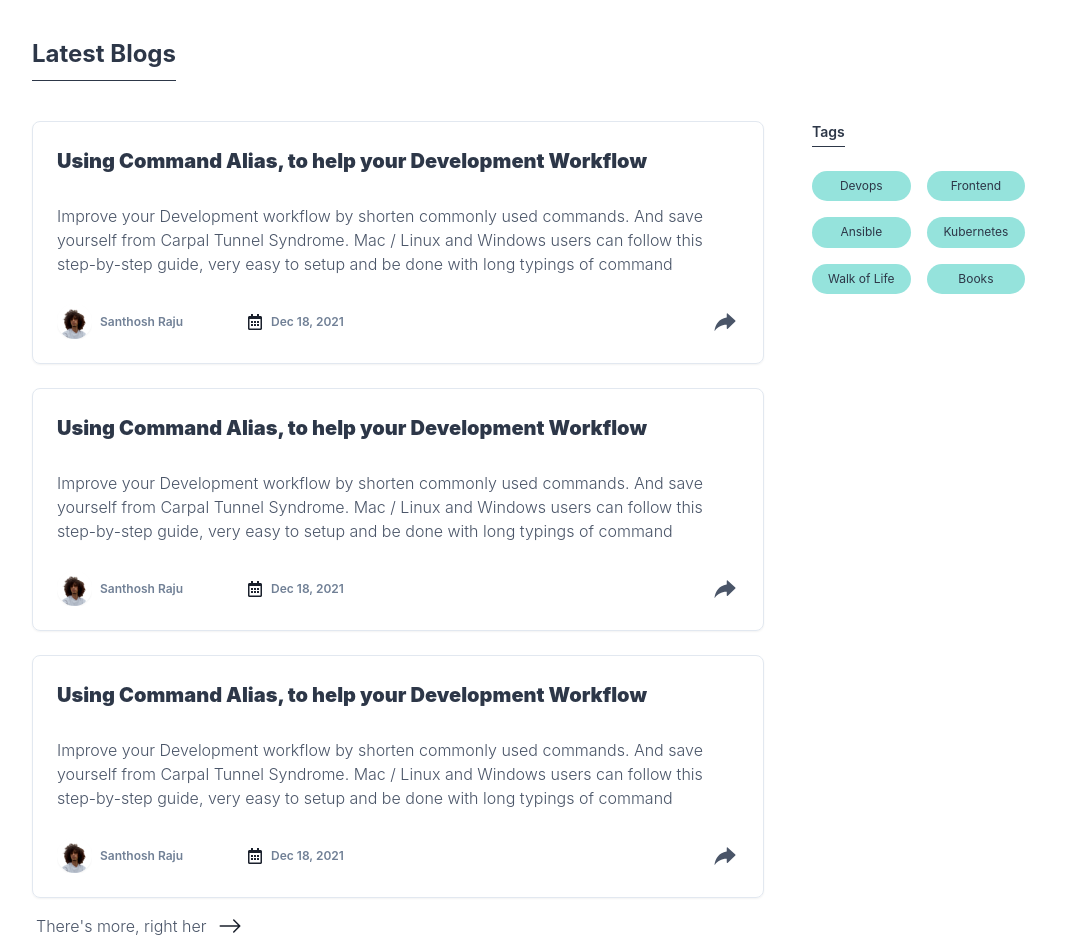
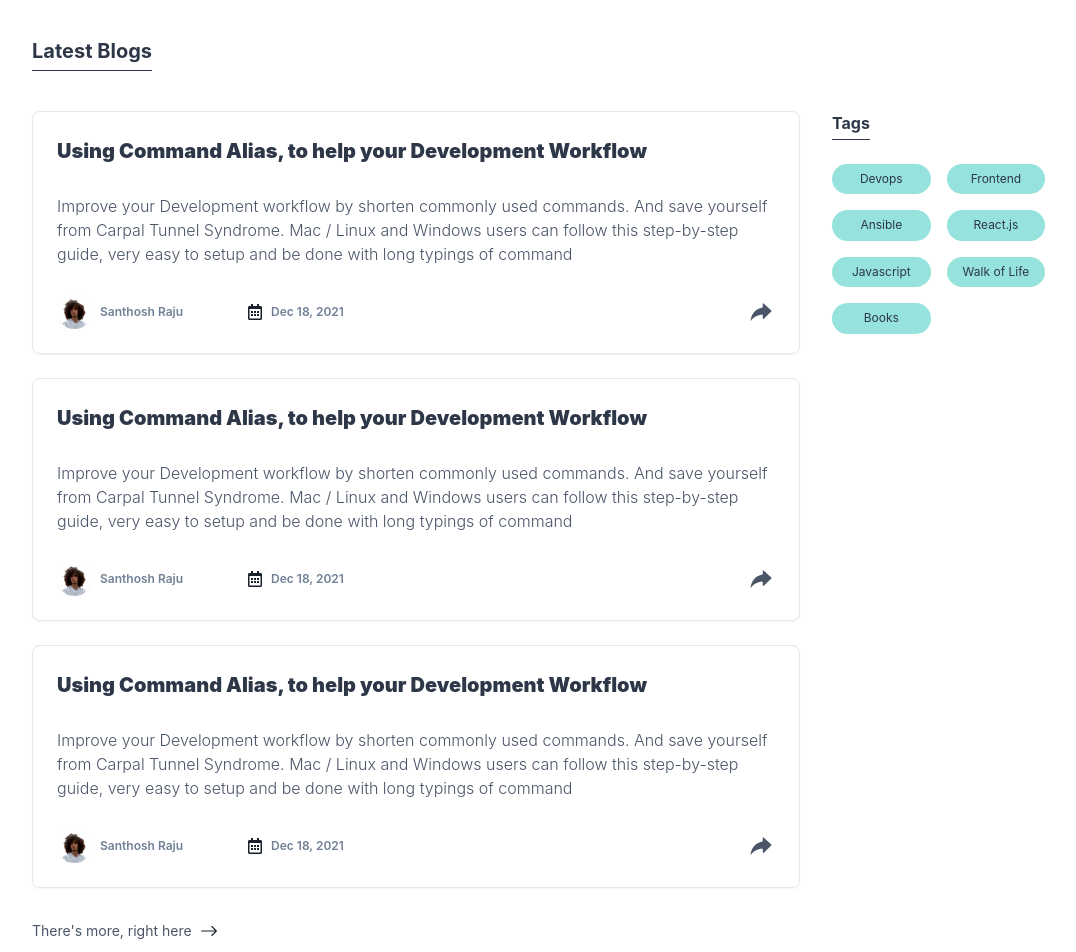
Before and after one commit to SanthoshRaju91/santhosh.raju, a Next.js app: page / in a window 1280 px wide. Shown: the part 600-1552 px from the top of the page, without its empty margins (96-1172 px from the left). Built offline with nearby package versions, Linux system fonts and the light colour scheme.

Commit message:
Responsiveness to Latest Blogs section

```diff
--- a/components/LatestBlogs/index.tsx
+++ b/components/LatestBlogs/index.tsx
@@ -1,4 +1,4 @@
-import { Box, Grid, HStack, Text, VStack } from "@chakra-ui/react";
+import { Box, Flex, Grid, HStack, Text, VStack } from "@chakra-ui/react";
 import Link from "next/link";
 import { BsArrowRight } from "react-icons/bs";
 import { Card } from "../Card";
@@ -7,61 +7,63 @@ import { Tag } from "../Tag";
 const LatestBlogs: React.FC = () => {
   return (
     <Box mt={24}>
+      <Box>
         <Text
-        fontSize={"2xl"}
+          fontSize={{ sm: "lg", md: "xl" }}
           fontWeight={"bold"}
           textColor={"gray.700"}
           borderBottomWidth={1}
-        pb={2}
           inlineSize={"max"}
+          pb={1}
           borderBottomColor={"gray.700"}
         >
           Latest Blogs
         </Text>
-      <HStack spacing={12} mt={10} alignItems={"flex-start"}>
-        <VStack maxW={"75%"} w={"75%"} spacing={6} alignItems={"flex-start"}>
+      </Box>
+      <Flex flexDirection={{ sm: "column", md: "column", lg: "row" }} mt={10}>
+        <VStack spacing={6} maxW={{ sm: "100%", md: "100%", lg: "75%" }}>
           <Card />
           <Card />
           <Card />
         </VStack>
-        <VStack maxW={"25%"} w={"25%"} alignItems={"flex-start"}>
+        <VStack
+          ml={8}
+          maxW={{ sm: "0", md: "0", lg: "25%" }}
+          display={{ sm: "none", md: "none", lg: "block" }}
+        >
           <Text
-            fontSize={"sm"}
-            fontWeight={"semibold"}
+            fontSize={"md"}
+            fontWeight={"bold"}
             textColor={"gray.700"}
-            pb={1}
+            borderBottomColor={"gray.700"}
             borderBottomWidth={1}
             inlineSize={"max"}
-            borderBottomColor={"gray.700"}
+            pb={1}
           >
             Tags
           </Text>
-          <Box>
-            <Grid templateColumns={"repeat(2, 1fr)"} gap={4} mt={4}>
+
+          <Box pt={4}>
+            <Grid templateColumns={"repeat(2, 1fr)"} gap={4}>
               <Tag text="Devops" />
               <Tag text="Frontend" />
               <Tag text="Ansible" />
-              <Tag text="Kubernetes" />
+              <Tag text="React.js" />
+              <Tag text="Javascript" />
               <Tag text="Walk of Life" />
               <Tag text="Books" />
             </Grid>
           </Box>
         </VStack>
-      </HStack>
-      <Box>
+      </Flex>
+
+      <Box mt={8}>
         <Link href={"/blogs"} passHref>
-          <HStack mt={4}>
-            <Text
-              fontSize={"md"}
-              fontWeight={"light"}
-              textColor={"gray.600"}
-              px={1}
-              inlineSize={"max-content"}
-              borderBottomColor={"gray.600"}
-            >
-              There&apos;s more, right her
+          <HStack alignItems={"center"} spacing={2} cursor={"pointer"}>
+            <Text fontSize={"sm"} fontWeight={"normal"} textColor={"gray.600"}>
+              There&apos;s more, right here
             </Text>
-            <BsArrowRight size={"24px"} />
+            <BsArrowRight size={"18px"} />
           </HStack>
         </Link>
       </Box>
```
Lines whose indentation alone changed are shown as unchanged.
